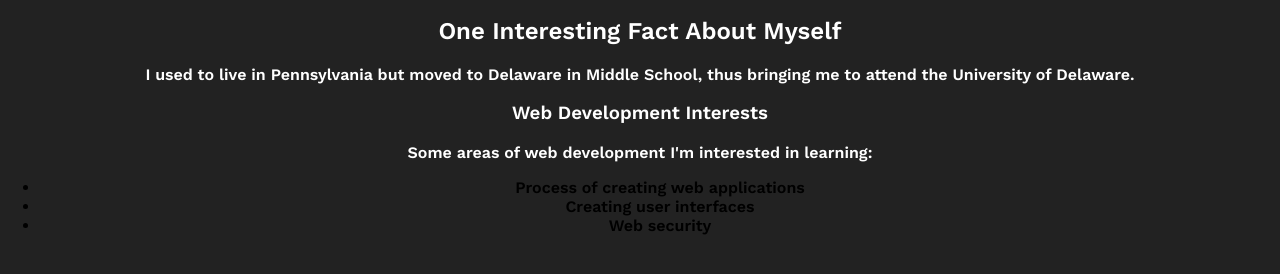
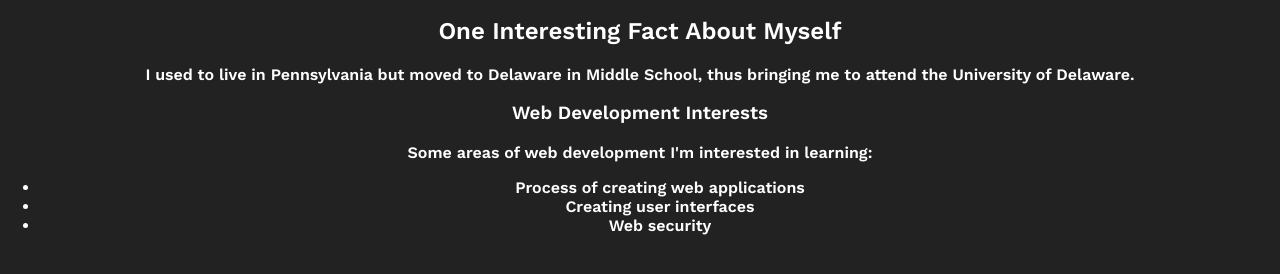
Before and after one commit to acastro0726/acastro0726.github.io, a plain HTML site: page aboutMe.html in a window 1280 px wide. Shown: the part 164-438 px from the top of the page. Drawn offline with nearby package versions, Linux system fonts and the light colour scheme.

Commit message:
fixing text color in aboutme

```diff
--- a/aboutMe.html
+++ b/aboutMe.html
@@ -33,7 +33,7 @@
 			thus bringing me to attend the University of Delaware.</p>
 			<h3 type="text">Web Development Interests</h3>
 			<p type="text">Some areas of web development I'm interested in learning:</p>
-  		<ul>
+  		<ul type="text">
   			<li>Process of creating web applications</li>
 			<li>Creating user interfaces</li>
   			<li>Web security</li>
--- a/css/styles.css
+++ b/css/styles.css
@@ -191,3 +191,7 @@
 p[type=text]{
   color:#fff;
 }
+
+ul[type=text]{
+  color:#fff;
+}
```
